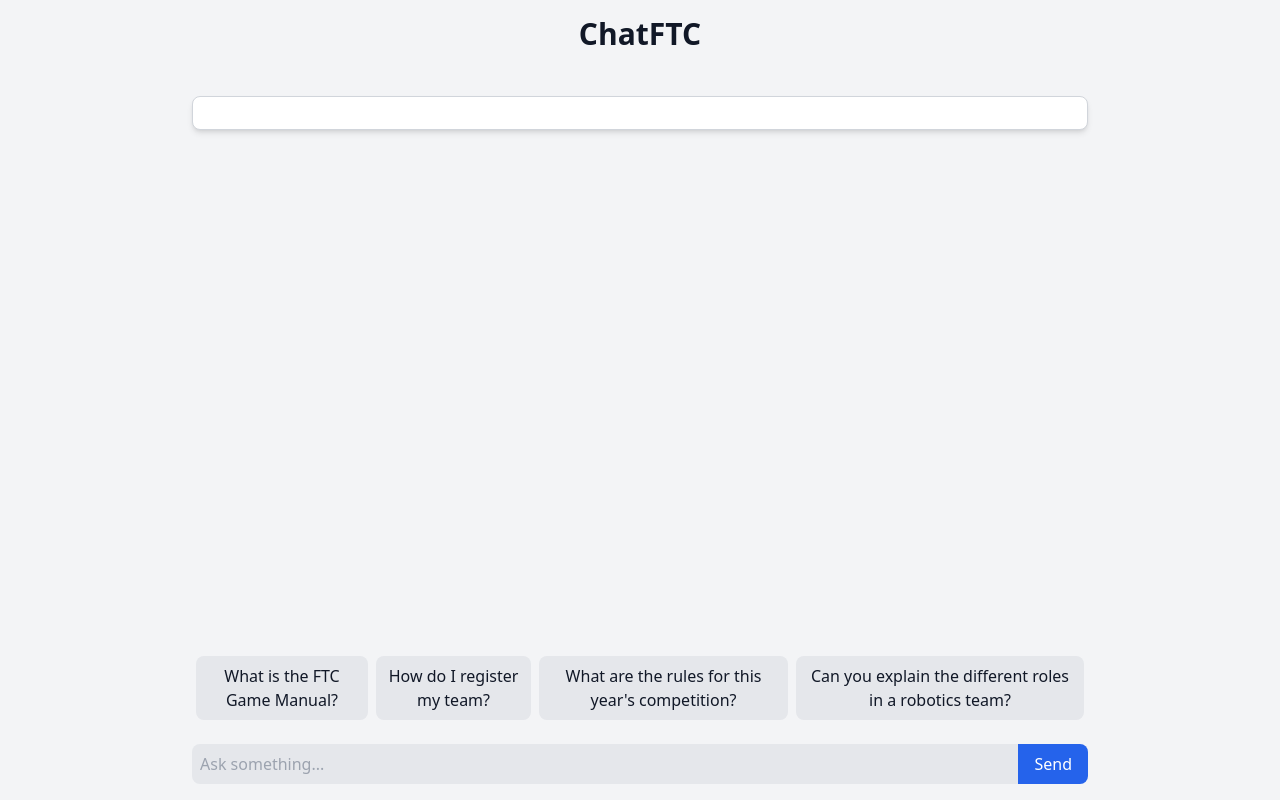
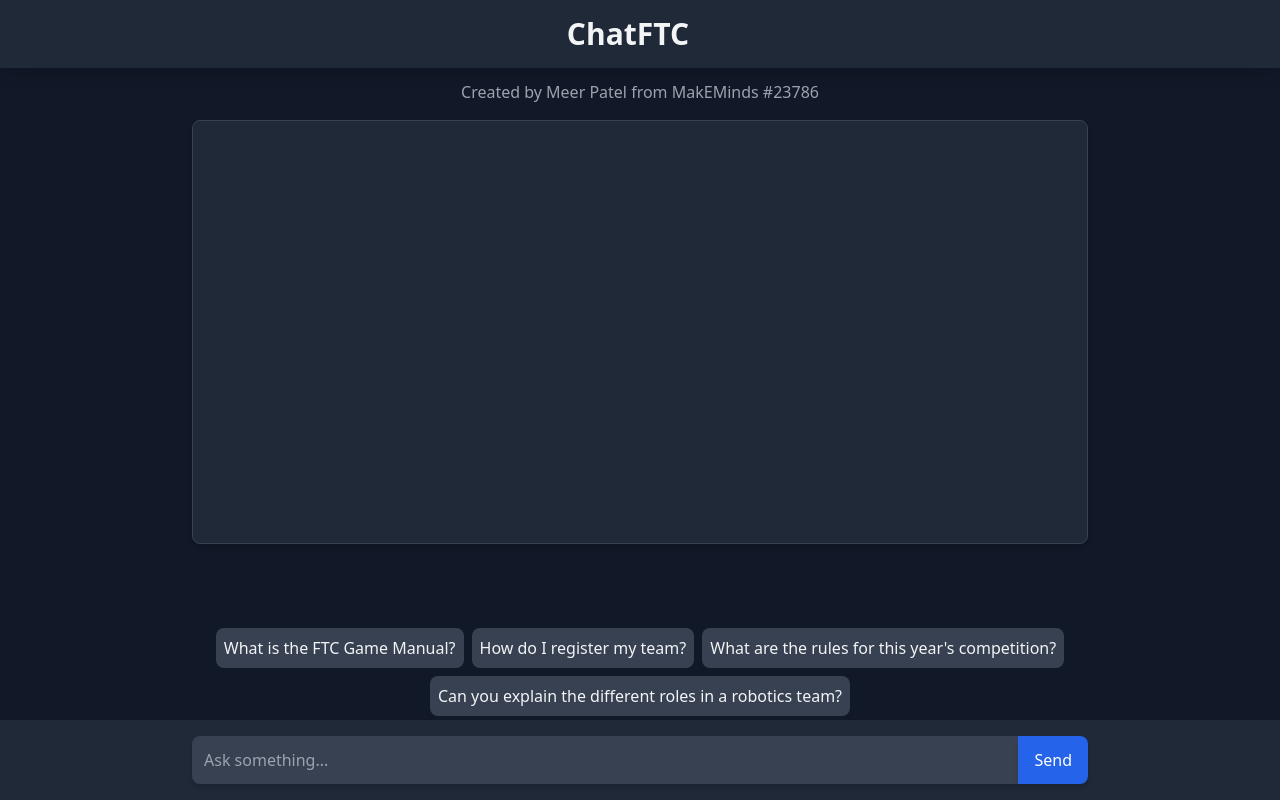
Before and after one commit to thewimpykid/chatftc, a Next.js app: page / in a window 1280 px wide. Built offline with nearby package versions, Linux system fonts and the light colour scheme.

Commit message:
ui changes

```diff
--- a/src/app/layout.tsx
+++ b/src/app/layout.tsx
@@ -14,7 +14,7 @@ const geistMono = localFont({
 });
 
 export const metadata: Metadata = {
-  title: "Create Next App",
+  title: "ChatFTC",
   description: "Generated by create next app",
 };
 
--- a/src/app/page.js
+++ b/src/app/page.js
@@ -4,8 +4,8 @@ import { useState } from 'react';
 export default function Home() {
     const [userInput, setUserInput] = useState('');
     const [chatOutput, setChatOutput] = useState([]);
-    const [loading, setLoading] = useState(false); // Loading state
-    const [showExamples, setShowExamples] = useState(true); // State to track example visibility
+    const [loading, setLoading] = useState(false);
+    const [showExamples, setShowExamples] = useState(true);
 
     const exampleQuestions = [
         "What is the FTC Game Manual?",
@@ -15,7 +15,7 @@ export default function Home() {
     ];
 
     const handleChat = async (input) => {
-        setLoading(true); // Set loading to true
+        setLoading(true);
         const res = await fetch('/api/llm-response', {
             method: 'POST',
             headers: {
@@ -25,13 +25,13 @@ export default function Home() {
         });
 
         const data = await res.json();
-        setLoading(false); // Set loading to false
+        setLoading(false);
 
         if (res.ok) {
             const formattedResponse = data.response
-                .replace(/(?<!\*)\*\*(.+?)\*\*(?!:)/g, '<strong>$1</strong>') // Make bold text unless followed by a colon
-                .replace(/\* (.+?)(?=\n|\r)/g, '<li>$1</li>') // Format bullets
-                .replace(/<li>/g, '<li class="list-disc ml-5">') // Add Tailwind styles for bullet points
+                .replace(/(?<!\*)\*\*(.+?)\*\*(?!:)/g, '<strong>$1</strong>')
+                .replace(/\* (.+?)(?=\n|\r)/g, '<li>$1</li>')
+                .replace(/<li>/g, '<li class="list-disc ml-5">')
                 .replace(/\n/g, '<br />');
 
             setChatOutput(prev => [
@@ -39,8 +39,8 @@ export default function Home() {
                 { role: 'user', content: input },
                 { role: 'bot', content: formattedResponse },
             ]);
-            setUserInput(''); // Clear input
-            setShowExamples(false); // Hide example questions after first input
+            setUserInput('');
+            setShowExamples(false);
         } else {
             console.error(data.error);
         }
@@ -48,27 +48,36 @@ export default function Home() {
 
     const handleExampleQuestion = (question) => {
         setUserInput(question);
-        handleChat(question); // Send the question directly to the API
+        handleChat(question);
     };
 
     return (
-        <div className="flex flex-col items-center justify-between min-h-screen bg-gray-100 text-gray-900 p-4">
-            <h1 className="text-3xl font-bold mb-6 fixed top-4 left-1/2 transform -translate-x-1/2">ChatFTC</h1>
-            <div className="border border-gray-300 rounded-lg w-full max-w-4xl h-128 overflow-hidden bg-white shadow-md mt-20 mb-16"> {/* Added margin to offset the fixed title */}
+        <div className="flex flex-col items-center justify-between min-h-screen bg-gray-900 text-gray-100 p-4">
+            {/* Full-Width Title */}
+            <div className="w-full bg-gray-800 p-4 fixed top-0 left-0 shadow-lg flex justify-center items-center">
+                <h1 className="text-3xl font-bold text-center mr-6">ChatFTC</h1>
+            </div>
+
+            {/* Watermark */}
+            <h1 className="text-l text-gray-400 mt-16 text-center">Created by Meer Patel from MakEMinds #23786</h1>
+
+            {/* Chat Area */}
+            <div className="border border-gray-700 rounded-lg w-full max-w-4xl h-128 overflow-hidden bg-gray-800 shadow-md mt-4 mb-16 flex-grow">
                 <div className="h-full flex flex-col">
-                    <div className="flex-grow overflow-y-auto p-4 "> {/* Chat output area */}
+                    <div className="flex-grow overflow-y-auto p-4">
                         <div className="flex flex-col space-y-4">
                             {chatOutput.map((message, index) => (
                                 <div key={index} className={`flex ${message.role === 'user' ? 'justify-end' : 'justify-start'}`}>
-                                    <div className={`p-3 rounded-lg ${message.role === 'user' ? 'bg-blue-600 text-white' : 'bg-gray-200 text-gray-800'}`}>
+                                    <div className={`p-3 rounded-lg ${message.role === 'user' ? 'bg-blue-600 text-white' : 'bg-gray-700 text-gray-200'}`}>
                                         <span dangerouslySetInnerHTML={{ __html: message.content }} />
                                     </div>
                                 </div>
                             ))}
-                            {loading && ( // Show loading indicator
+                            {loading && (
                                 <div className="flex justify-start">
-                                    <div className="p-3 bg-gray-200 text-gray-800 rounded-lg">
-                                        Loading...
+                                    <div className="flex items-center">
+                                        <div className="animate-spin h-5 w-5 border-4 border-blue-600 border-t-transparent rounded-full"></div>
+                                        <span className="ml-2">Loading...</span>
                                     </div>
                                 </div>
                             )}
@@ -76,34 +85,41 @@ export default function Home() {
                     </div>
                 </div>
             </div>
-            {showExamples && ( // Conditional rendering of example buttons
-                <div className="flex w-full max-w-4xl mt-4 mb-16"> {/* Added margin for spacing */}
+
+            {showExamples && (
+                <div className="flex w-full max-w-4xl mt-4 mb-16 flex-wrap justify-center">
                     {exampleQuestions.map((question, index) => (
                         <button
                             key={index}
-                            onClick={() => handleExampleQuestion(question)} // Call the function with the question
-                            className="bg-gray-200 text-gray-900 p-2 rounded-lg mx-1 hover:bg-gray-300 transition"
+                            onClick={() => handleExampleQuestion(question)}
+                            className="bg-gray-700 text-gray-100 p-2 rounded-lg mx-1 my-1 hover:bg-gray-600 transition"
                         >
                             {question}
                         </button>
                     ))}
                 </div>
             )}
-            <div className="flex w-full max-w-4xl fixed bottom-4"> {/* Fixed input area */}
+
+            {/* Full-Width Input Area */}
+            <div className="w-full bg-gray-800 p-4 fixed bottom-0 left-0 shadow-lg flex items-center justify-center">
+                <div className="flex max-w-4xl w-full">
                     <input
                         type="text"
                         value={userInput}
                         onChange={(e) => setUserInput(e.target.value)}
                         placeholder="Ask something..."
-                    className="flex-grow bg-gray-200 text-gray-900 p-2 rounded-l-lg focus:outline-none focus:ring focus:ring-blue-500 w-full" // Input takes full width
+                        className="flex-grow bg-gray-700 text-gray-100 p-3 rounded-l-lg focus:outline-none focus:ring focus:ring-blue-500 shadow-md" // Set padding for height
+                        style={{ minHeight: '48px' }} // Set minimum height
                     />
                     <button
-                    onClick={() => handleChat(userInput)} // Pass user input to handleChat
-                    className="bg-blue-600 text-white px-4 rounded-r-lg hover:bg-blue-500 transition"
+                        onClick={() => handleChat(userInput)}
+                        className="bg-blue-600 text-white px-4 rounded-r-lg hover:bg-blue-500 transition shadow-md" // Added shadow
+                        style={{ minHeight: '48px' }} // Set minimum height
                     >
                         Send
                     </button>
                 </div>
             </div>
+        </div>
     );
 }
```
Lines whose indentation alone changed are shown as unchanged.
